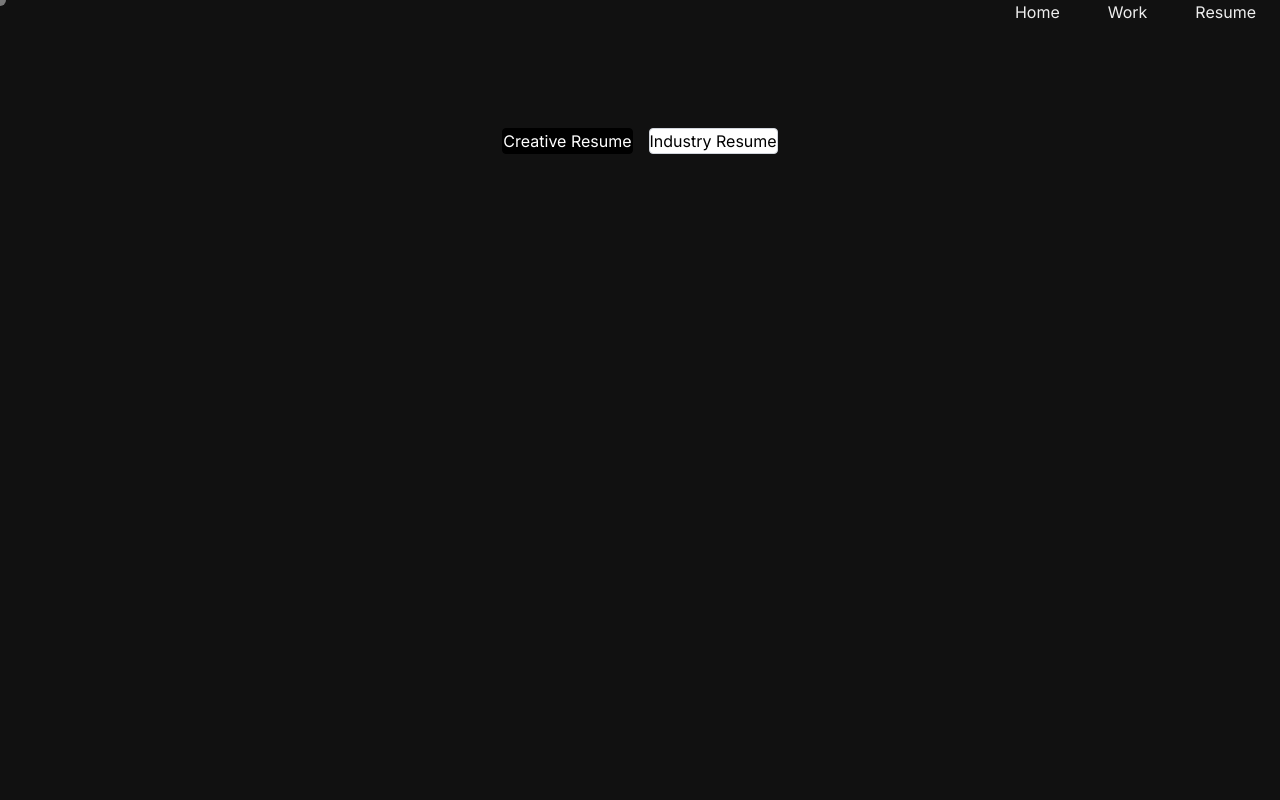
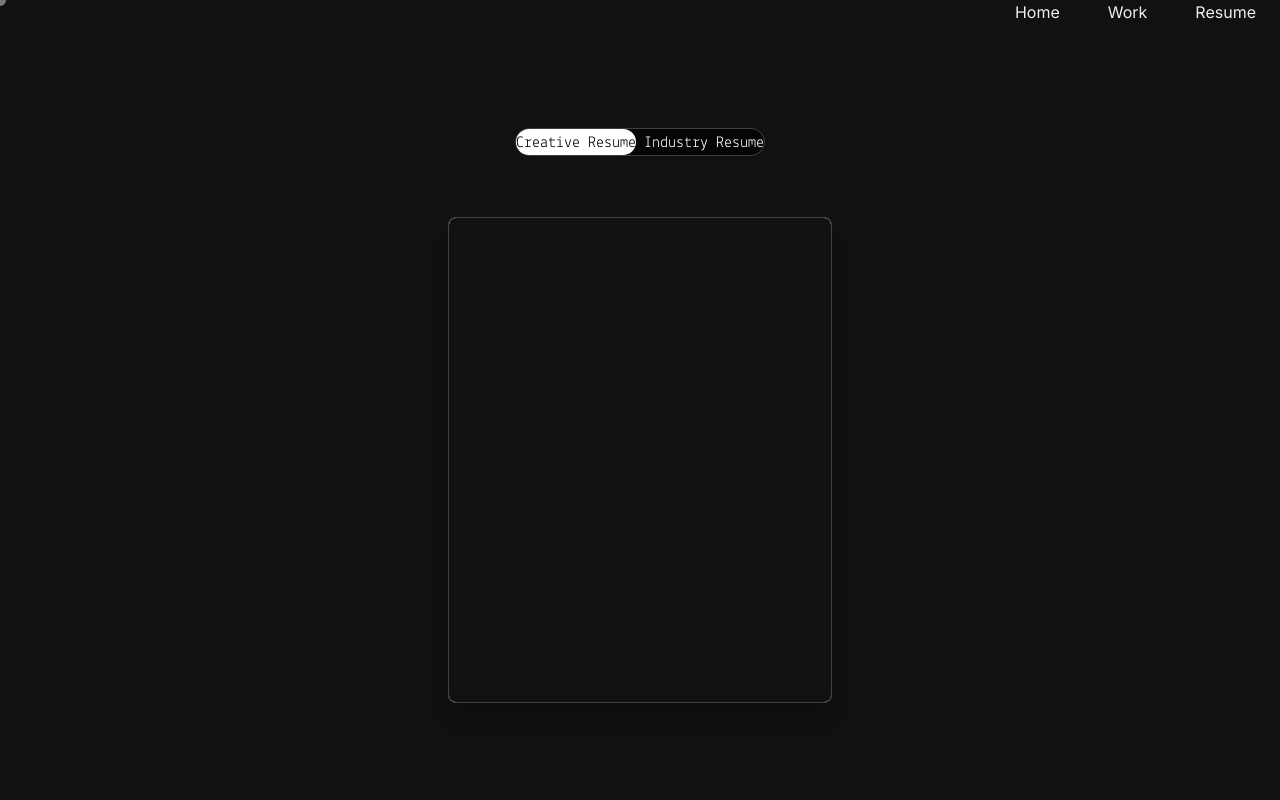
Before and after one commit to kiranamoore/portfolio, a Next.js app: page /resume in a window 1280 px wide. Shown: the top 800 px of the page. Built offline with nearby package versions, Linux system fonts and the light colour scheme.

Commit message:
Resume: aesthetic tab UI with Lekton, correct highlight; scale creative PDF smaller in preview. Build: fix extra brace in ProjectClient.tsx

```diff
--- a/src/app/resume/page.tsx
+++ b/src/app/resume/page.tsx
@@ -11,24 +11,28 @@ const ResumePage = () => {
     <main className="w-full h-screen">
       <div className="h-32" />
       <div className="w-full flex justify-center">
-        <div className="flex gap-4 mb-4">
+        <div className="flex gap-2 mb-4 bg-black/70 p-1 rounded-full border border-gray-700">
           <button
             onClick={() => setActiveTab("creative")}
-            className={`px-4 py-2 rounded border ${
-              activeTab === "creative" ? "bg-black text-white border-black" : "bg-white text-black border-gray-300"
+            className={`px-5 py-2 rounded-full transition-colors duration-200 ${
+              activeTab === "creative"
+                ? "bg-white text-black"
+                : "bg-transparent text-white hover:bg-white/10"
             }`}
             aria-pressed={activeTab === "creative"}
           >
-            Creative Resume
+            <span style={{ fontFamily: 'var(--font-lekton)' }}>Creative Resume</span>
           </button>
           <button
             onClick={() => setActiveTab("industry")}
-            className={`px-4 py-2 rounded border ${
-              activeTab === "industry" ? "bg-black text-white border-black" : "bg-white text-black border-gray-300"
+            className={`px-5 py-2 rounded-full transition-colors duration-200 ${
+              activeTab === "industry"
+                ? "bg-white text-black"
+                : "bg-transparent text-white hover:bg-white/10"
             }`}
             aria-pressed={activeTab === "industry"}
           >
-            Industry Resume
+            <span style={{ fontFamily: 'var(--font-lekton)' }}>Industry Resume</span>
           </button>
         </div>
       </div>
@@ -38,6 +42,14 @@ const ResumePage = () => {
           height: "calc(100% - 12rem)",
         }}
       >
+        <div className="w-full h-full flex justify-center items-center">
+          <div
+            style={{
+              width: activeTab === "creative" ? "30%" : "90%",
+              height: activeTab === "creative" ? "80%" : "95%",
+            }}
+            className="shadow-xl rounded-lg overflow-hidden border border-gray-700 bg-white"
+          >
             <iframe
               src={pdfSrc}
               className="w-full h-full"
@@ -45,6 +57,8 @@ const ResumePage = () => {
               style={{ border: "none" }}
             />
           </div>
+        </div>
+      </div>
     </main>
   );
 };
--- a/src/app/work/[slug]/ProjectClient.tsx
+++ b/src/app/work/[slug]/ProjectClient.tsx
@@ -533,4 +533,3 @@ export default function ProjectClient() {
     );
   }
 }
-}
```
Lines whose indentation alone changed are shown as unchanged.
